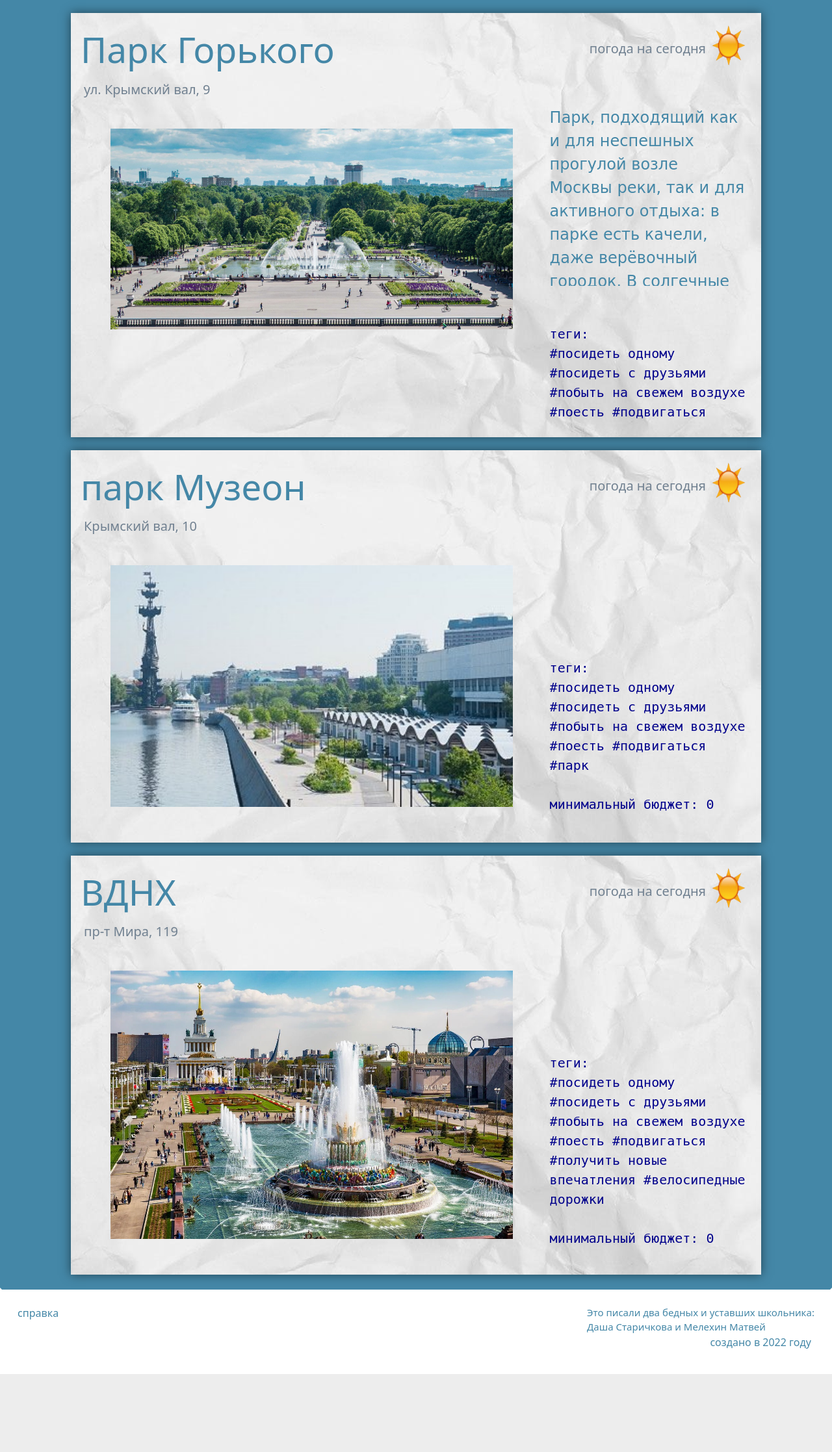
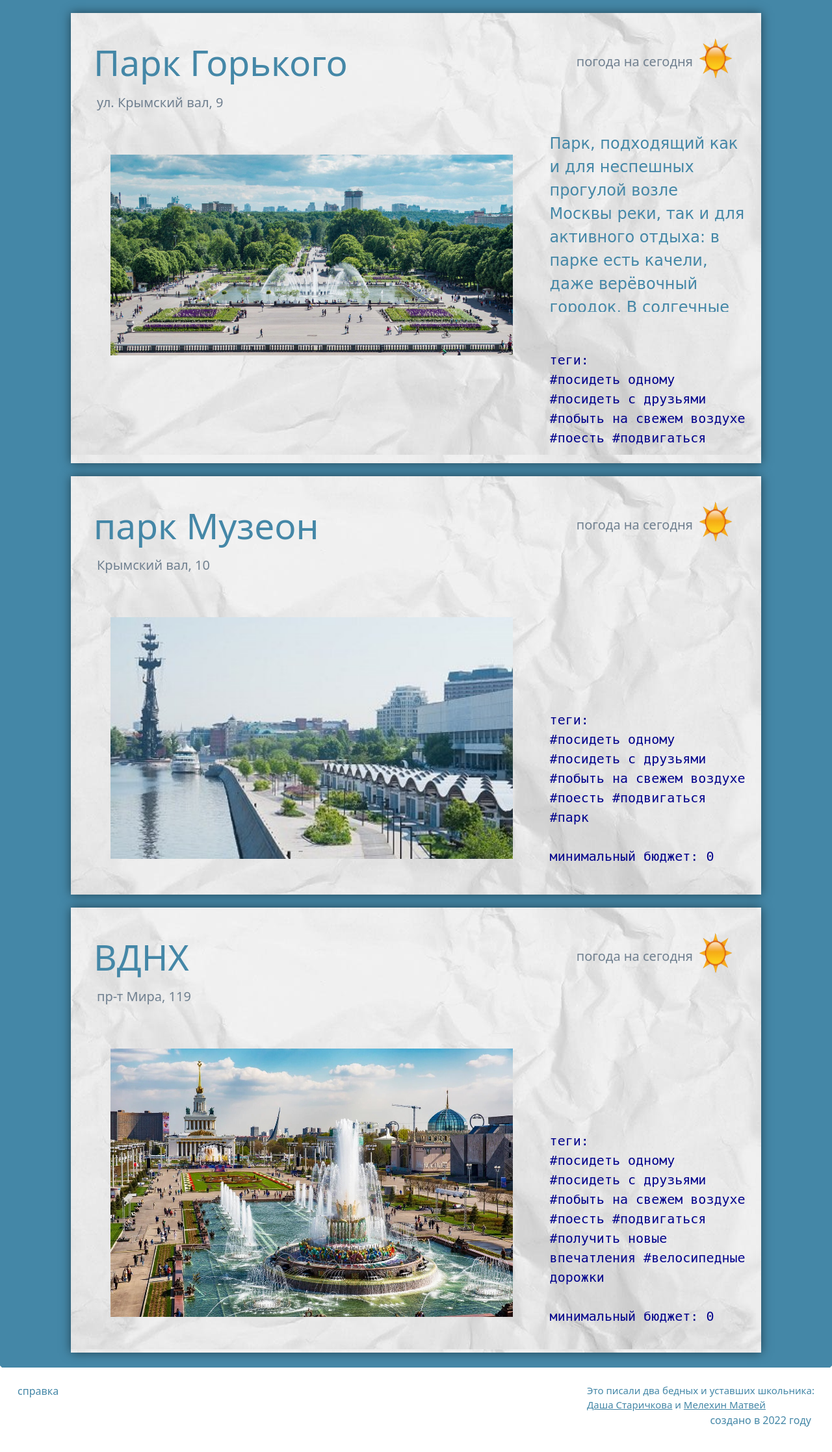
Before and after one commit to Melekh11/Know-there-to-go, a Flask app: page /searchresults in a window 1280 px wide. Shown: the part 78-2313 px from the top of the page at 65% size. Before the commit the page ends 2193 px from the top, so only its background shows below. Run offline with Flask 2, Linux system fonts and the light colour scheme; a user stored in the database is signed in; data comes from the database, SQL or seed files in the repository; both versions use the stored data as it was after the commit.

Commit message:
a bit better view

```diff
--- a/static/css/stiles.css
+++ b/static/css/stiles.css
@@ -260,6 +260,7 @@
 }
 
 .header_form_place{
+    margin: 20px;
     display: flex;
     justify-content: space-between;
 }
@@ -523,3 +524,7 @@
     margin-bottom: 15px;
     margin-top: 15px;
 }
+
+.no-underline{
+    text-underline: None;
+}
--- a/templates/footer.html
+++ b/templates/footer.html
@@ -16,7 +16,7 @@
     <div>
         <div class="footer-right">
         Это писали два бедных и уставших школьника: <br>
-            Даша Старичкова и Мелехин Матвей
+            <a href="https://vk.com/dstarichkova" class="footer-right no-underline">Даша Старичкова</a> и <a href="https://vk.com/melekhe" class="footer-right">Мелехин Матвей</a>
         </div>
         <div class="made_in">
             создано в 2022 году
--- a/templates/main_page.html
+++ b/templates/main_page.html
@@ -46,6 +46,7 @@
 
                     {% if j.id == i.tag_id %}
                     #{{ j.title }}
+                    <br>
                     {% endif %}
 
                     {% endfor %}
@@ -54,7 +55,7 @@
 
                     {% endfor %}<br>
                     <br>
-                    минимальный бюджет: {{place.cost}} <br>
+                    минимальный бюджет: {{place.cost}} рублей<br>
                 </p>
             </div>
         </div>
--- a/templates/settings.html
+++ b/templates/settings.html
@@ -66,7 +66,7 @@
         {% endfor %}
 <!--            </div>-->
         {% endif %}
-        <button onclick="location.href = '/add_place';" type="button" class="no_borders">
+        <button onclick="location.href = '/post_place';" type="button" class="no_borders">
             <span class="btn_add_place" data-logo="react">Опубликовать новое место</span>
         </button>
     </div>
```
Also changed, not shown: db/blogs.db.
